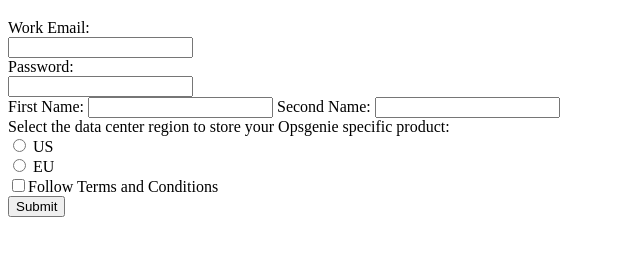
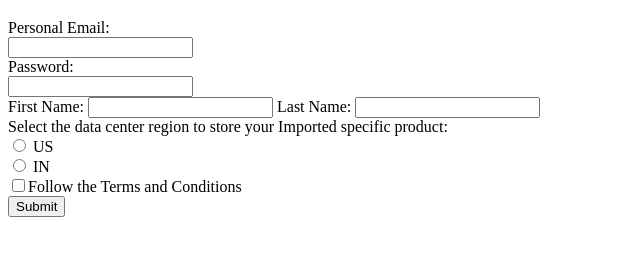
Before and after one commit to SHUBH130/GitPractice, a plain HTML site: page My Folder/index.html in a window 1280 px wide. Shown: the part 61-316 px from the top of the page, without its empty margins (0-640 px from the left). Drawn offline with Linux system fonts and the light colour scheme.

Commit message:
better features added

```diff
--- a/My Folder/index.html
+++ b/My Folder/index.html
@@ -10,7 +10,7 @@
     <div>
         <h1>Create an Account</h1>
         <form action="form.php">
-            <label for="emailid">Work Email: <br>
+            <label for="emailid">Personal Email: <br>
                 <input type="email" name="mail" id="email" required>
             </label><br>
             <label for="password">Password: <br>
@@ -19,16 +19,16 @@
             <label for="firstName">First Name:
                 <input type="text" name="first" id="firstName" required>
             </label>
-            <label for="lastName">Second Name:
+            <label for="lastName">Last Name:
                 <input type="text" name="last" id="lastName" required>
             </label><br>
-            <label for="country1">Select the data center region to store your Opsgenie specific product: <br>
+            <label for="country1">Select the data center region to store your Imported specific product: <br>
                 <input type="radio" name="nation" value="nation" id="country1" required> US
             </label><br>
             <label for="country2">
-                <input type="radio" name="nation" value="nation" id="coutry2" required> EU
+                <input type="radio" name="nation" value="nation" id="coutry2" required> IN
             </label><br>
-            <input type="checkbox" name="checkbox" required>Follow Terms and Conditions <br>
+            <input type="checkbox" name="checkbox" required>Follow the Terms and Conditions <br>
             <input type="submit" name="submit" >
         </form>
     </div>
```
